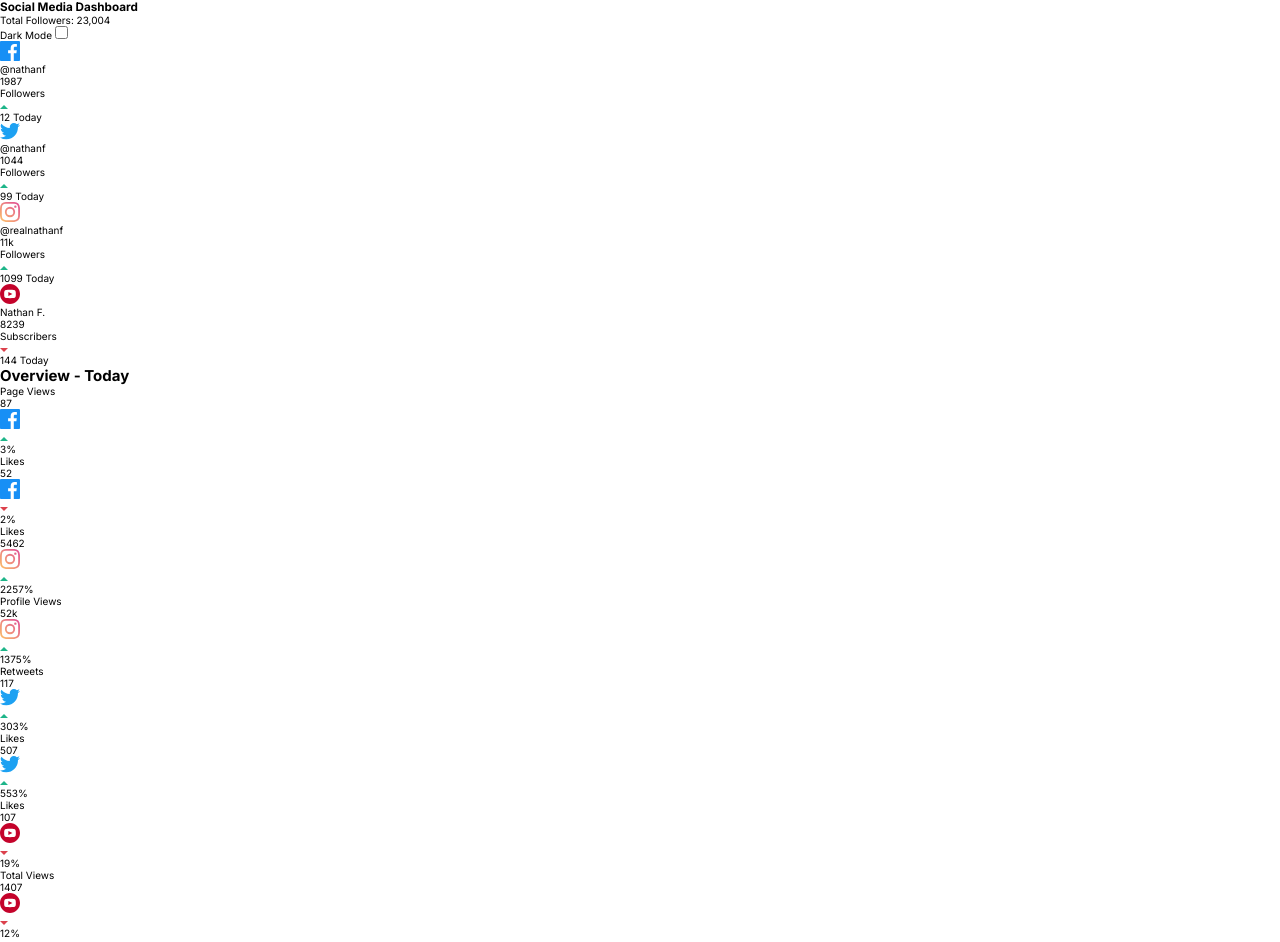
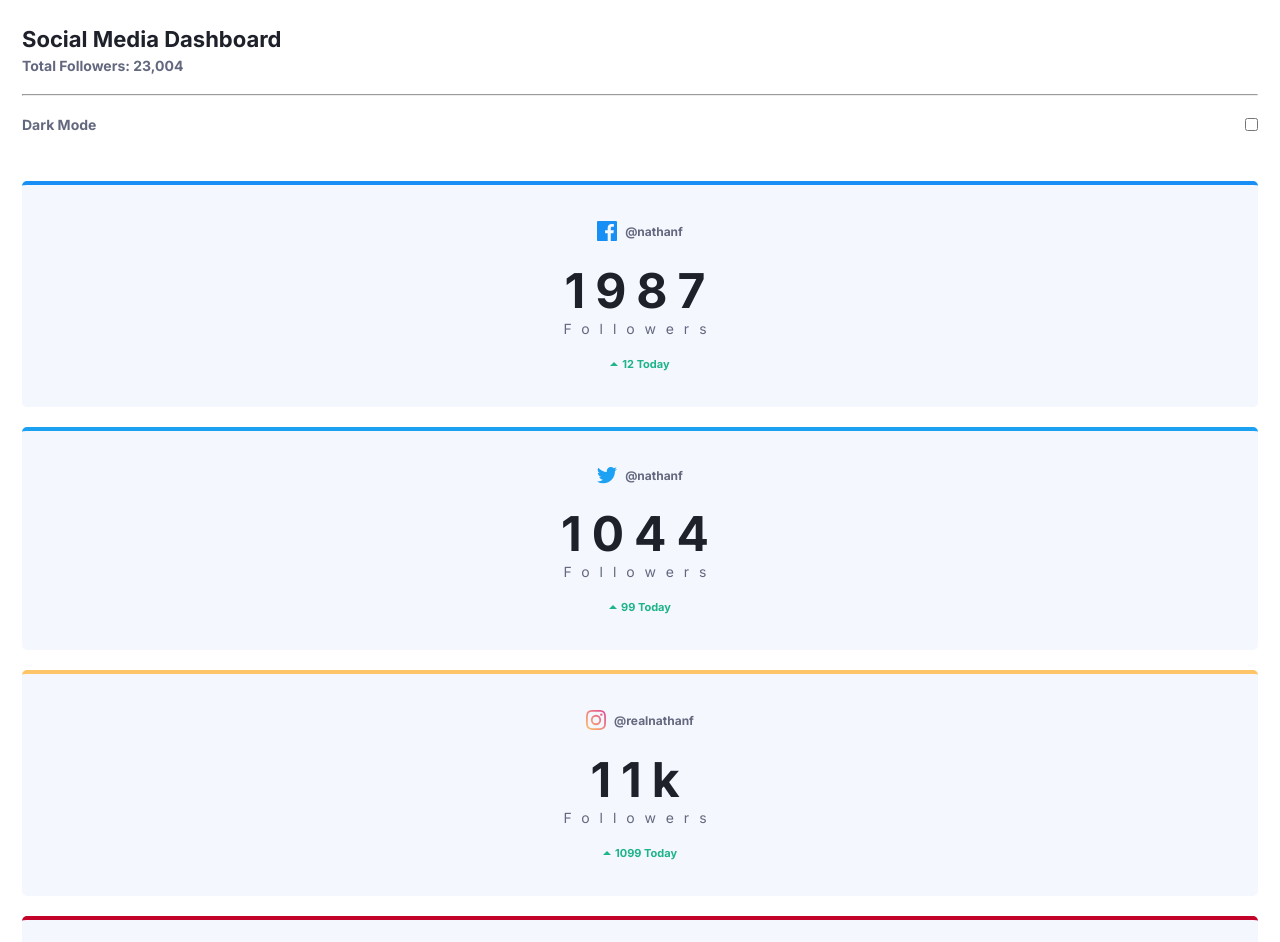
Before and after one commit to larissacauane/Social-Media-Dashboard-Theme-Switcher, a plain HTML site: page index.html in a window 1280 px wide. Shown: the top 942 px of the page. Drawn offline with Linux system fonts and the light colour scheme.

Commit message:
finaliza seção social media dashboard

```diff
--- a/css/style.css
+++ b/css/style.css
@@ -15,9 +15,9 @@
 
   --toggle-primary: hsl(210, 78%, 56%);
   --toggle-secondary: hsl(146, 68%, 55%);
-  --primary-text-color:hsl(230, 17%, 14%);
-  --secondary-text-color:hsl(228, 12%, 44%);
-    --cards-background:hsl(225, 100%, 98%);
+  --primary-text-color: hsl(230, 17%, 14%);
+  --secondary-text-color: hsl(228, 12%, 44%);
+  --cards-background: hsl(225, 100%, 98%);
   /* Dark Theme */
   /* --very-dark-blue: hsl(230, 17%, 14%);
   --very-dark-blue: hsl(232, 19%, 15%);
@@ -38,10 +38,133 @@
 
 html {
   font-size: 62.5%;
-  font-family: 'Inter', sans-serif;
+  font-family: "Inter", sans-serif;
 }
 
 body {
   min-width: 100%;
   min-height: 100vh;
 }
+
+.section-container {
+  padding: 2.2rem;
+}
+
+/* ====================================== */
+/* SOCIAL MEDIA DASHBOARD SECTION */
+.social-media-dashboard-container {
+  display: flex;
+  flex-direction: column;
+  gap: 4.8rem;
+}
+
+.social-media-dashboard-info {
+  display: flex;
+  flex-direction: column;
+  gap: 2rem;
+}
+
+.social-media-dashboard-info .text h1 {
+  font-size: 2.2rem;
+  font-weight: 700;
+  line-height: 1.6;
+  color: var(--primary-text-color);
+}
+
+.social-media-dashboard-info .text p {
+  font-size: 1.4rem;
+  font-weight: 700;
+  color: var(--secondary-text-color);
+}
+
+.social-media-dashboard-info hr {
+  color: var(--secondary-text-color);
+}
+
+.social-media-dashboard-info .toggle-checkbox {
+  display: flex;
+  justify-content: space-between;
+  align-items: center;
+}
+
+.social-media-dashboard-info .toggle-checkbox label {
+  font-size: 1.4rem;
+  font-weight: 700;
+  color: var(--secondary-text-color);
+}
+/* CARDS */
+.social-media-dashboard-cards {
+  display: grid;
+  gap: 2rem;
+}
+
+.card {
+  display: flex;
+  flex-direction: column;
+  align-items: center;
+  gap: 2rem;
+  padding: 3.6rem 0;
+  background-color: var(--cards-background);
+  border-radius: 5px;
+}
+
+.card .user {
+  display: flex;
+  align-items: center;
+  gap: 0.8rem;
+}
+
+.card .user p {
+  font-size: 1.2rem;
+  font-weight: 700;
+  color: var(--secondary-text-color);
+}
+
+.card .followers {
+  text-align: center;
+}
+
+.card .followers p:first-child {
+  font-size: 4.8rem;
+  font-weight: 700;
+  color: var(--primary-text-color);
+}
+
+.card .followers p {
+  font-size: 1.4rem;
+  font-weight: 400;
+  color: var(--secondary-text-color);
+  letter-spacing: 10px;
+}
+
+.card .today {
+  display: flex;
+  align-items: center;
+  gap: 0.4rem;
+}
+
+.card .today p {
+  font-size: 1.1rem;
+  font-weight: 700;
+  color: var(--lime-green);
+}
+
+.card:last-child .today p:last-child {
+  color: var(--bright-red);
+}
+
+.social-media-dashboard-cards .card:first-child {
+  border-top: 4px solid var(--facebook);
+}
+
+.social-media-dashboard-cards .card:nth-child(2) {
+  border-top: 4px solid var(--twitter);
+}
+
+.social-media-dashboard-cards .card:nth-child(3) {
+  border-top: 4px solid var(--instagram-primary);
+}
+
+.social-media-dashboard-cards .card:last-child {
+  border-top: 4px solid var(--youTube);
+}
--- a/index.html
+++ b/index.html
@@ -24,12 +24,12 @@
     <main>
       <section class="section-container">
         <section class="social-media-dashboard-container">
-          <div class="social-media-dashboard-header">
+          <div class="social-media-dashboard-info">
             <div class="text">
               <h1>Social Media Dashboard</h1>
               <p>Total Followers: 23,004</p>
             </div>
-
+            <hr>
             <div class="toggle-checkbox">
               <label for="toggle">Dark Mode</label>
               <input type="checkbox" name="toggle" id="toggle" />
@@ -68,6 +68,7 @@
             </div>
 
             <div class="card">
+
               <div class="user">
                 <img
                   src="images/icon-instagram.svg"
```
Also changed, not shown: 1 other file.
